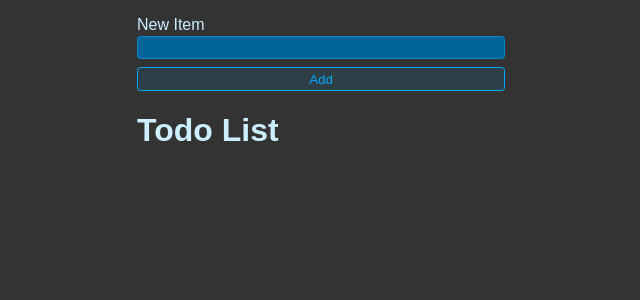
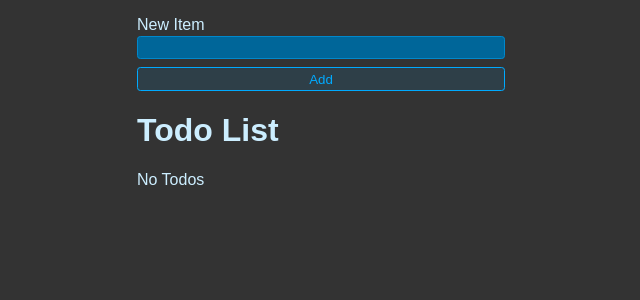
Before and after one commit to mmartins23/todo-list-react, a React (Create React App) app: page / in a window 1280 px wide. Shown: the top 300 px of the page, without its empty margins (319-959 px from the left). Built offline with nearby package versions, Linux system fonts and the light colour scheme.

Commit message:
No Todos logic added

```diff
--- a/src/App.js
+++ b/src/App.js
@@ -52,7 +52,7 @@ function App() {
         <button className='btn'>Add</button>
       </form>
       <h1>Todo List</h1>
-
+      {todos.length === 0 && 'No Todos'}
       <ul className='list'>
       {todos.map(todo => {
        return <li key={todo.id}>
```
